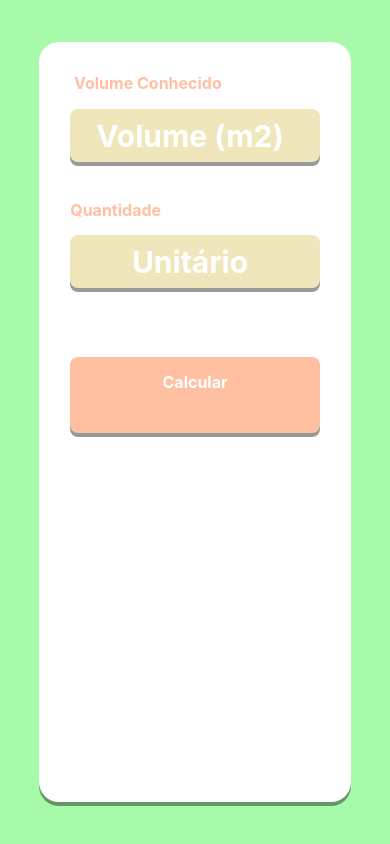
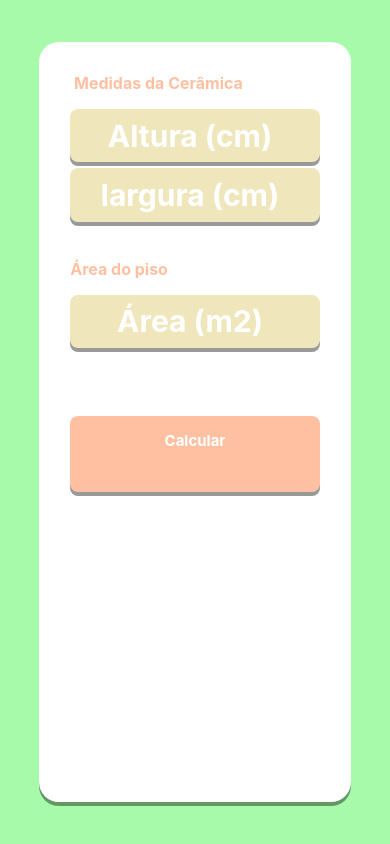
Before and after one commit to AlbertSamuelMelo/TCCJarleson, a React Native app: screen / in a window 390 px wide. Built offline with nearby package versions, Linux system fonts and the light colour scheme.

Commit message:
Calculos do piso

```diff
--- a/App.js
+++ b/App.js
@@ -3,11 +3,12 @@ import React from 'react';
 import { StyleSheet, Text, View } from 'react-native';
 import Calculator from './src/views/Calculator';
 import CalcularConcreto from './src/views/CalcularConcreto'
+import CalcularPisos from "./src/views/CalcularPisos"
 export default function App() {
   return (
     <View style={styles.container}>
       <StatusBar style="auto" />
-      <CalcularConcreto/>
+      <CalcularPisos/>
     </View>
   );
 }
--- /dev/null
+++ b/src/views/CalcularPisos.js
@@ -0,0 +1,185 @@
+import { StatusBar } from 'expo-status-bar';
+import React, {Component} from 'react';
+import { StyleSheet, Text, View, TouchableOpacity } from 'react-native';
+import TextPlaceHolder from "../components/TextPlaceHolder"
+
+export default class CalcularConcreto extends Component {
+    constructor() {
+        super();
+        this.state = {
+          alturaCeramica: "",
+          larguraCeramica: "",
+          areaPiso: "",
+          rejunte: "",
+          ceramicas: "",
+          argamassa: "",
+          resultado: false
+        };
+      }
+
+
+    alturaCeramica(alturaCeramica){
+        this.setState({alturaCeramica: alturaCeramica})
+    }
+    larguraCeramica(larguraCeramica){
+        this.setState({larguraCeramica: larguraCeramica})
+    }
+    areaPiso(areaPiso) {
+      this.setState({areaPiso: areaPiso})
+    }
+    rejunte(rejunte){
+        this.setState({rejunte: rejunte})
+    }
+    ceramicas(ceramicas){
+        this.setState({ceramicas: ceramicas})
+    }
+    argamassa(argamassa) {
+      this.setState ({argamassa: argamassa})
+    }
+
+    calcular() {
+      var argamassa = (parseFloat (5 * this.state.areaPiso.category))
+      var ceramicas = (parseFloat(1 / ((this.state.alturaCeramica.category / 100) * (this.state.larguraCeramica.category / 100))) * this.state.areaPiso.category)
+      var rejunte = (parseFloat((this.state.alturaCeramica.category * 10 + this.state.larguraCeramica.category * 10) * 3 * 2 * 1.58) / ((this.state.alturaCeramica.category * 10) * (this.state.larguraCeramica.category * 10)) * this.state.areaPiso.category)
+      this.setState({argamassa: argamassa})
+      this.setState({ceramicas: ceramicas})
+      this.setState({rejunte: rejunte})
+      this.setState({resultado: true})
+    }
+
+    render(){
+        return (
+            <View style={styles.container}>
+              <StatusBar style="auto" />
+                <View style={styles.card}>
+                    <Text style={styles.textIsideCard}> Medidas da Cerâmica</Text>
+                    <TextPlaceHolder input={"Altura (cm)"} callbackFromParent={(value) => this.alturaCeramica(value)}/>
+                    <TextPlaceHolder input={"largura (cm)"} callbackFromParent={(value) => this.larguraCeramica(value)}/>
+
+                    <Text style={styles.textIsideCard}>Área do piso</Text>
+                    <TextPlaceHolder input={"Área (m2)"} callbackFromParent={(value) => this.areaPiso(value)}/>
+
+                    {
+                      this.state.resultado ?
+                      <View style={{height: "30%", width: "80%"}}>
+                        <View style={{width: "100%", height: "50%"}}>
+                          <Text
+                          style={styles.textIsideCard}
+                          >
+                            Rejunte
+                          </Text>
+                          <View style={styles.resultContainer}>
+                            <Text
+                              style={styles.TextButton}
+                            >{this.state.rejunte} Kg</Text>
+                          </View>
+                        </View>
+
+                        <View style={{width: "100%", height: "50%"}}>
+                          <Text
+                          style={styles.textIsideCard}
+                          >
+                            Cerâmicas
+                          </Text>
+                          <View style={styles.resultContainer}>
+                            <Text
+                              style={styles.TextButton}
+                            >{this.state.ceramicas} unidades</Text>
+                          </View>
+                        </View>
+                        <View style={{width: "100%", height: "50%"}}>
+                          <Text
+                          style={styles.textIsideCard}
+                          >
+                            Argamassa
+                          </Text>
+                          <View style={styles.resultContainer}>
+                            <Text
+                              style={styles.TextButton}
+                            >{this.state.argamassa} kg</Text>
+                          </View>
+                        </View>
+
+                      </View>
+
+                      :<TouchableOpacity style={styles.button} onPress={() => this.calcular()}>
+                        <Text style={styles.TextButton}>Calcular</Text>
+                      </TouchableOpacity>
+                    }
+
+                </View>
+            </View>
+          );
+    }
+}
+
+const styles = StyleSheet.create({
+  container: {
+    width: "100%",
+    height: "100%",
+    backgroundColor: 'transparent',
+    alignItems: 'center',
+    justifyContent: 'center',
+  },
+  card: {
+    width: "80%",
+    height: "90%",
+    borderRadius: 20,
+    backgroundColor: 'white',
+    alignItems: 'center',
+    justifyContent: 'center',
+    shadowColor: 'black',
+    shadowOffset: {
+        width: 0,
+        height: 4,
+      },
+    shadowOpacity: 0.4,
+    alignItems: 'center',
+    justifyContent: 'flex-start',
+  },
+  textIsideCard: {
+      color: "#FFC0A2",
+      fontWeight: "bold",
+      fontSize: 16,
+      textAlign: "left",
+      width: "80%",
+      marginBottom: "5%",
+      marginTop: "10%"
+  },
+  TextButton: {
+    color: "white",
+    fontWeight: "bold",
+    fontSize: 15,
+    textAlign: "center",
+    width: "100%",
+    height: "100%",
+    padding: "6%"
+  },
+  button: {
+    width: "80%",
+    height: "10%",
+    marginBottom: "8%",
+    marginTop: "20%",
+    backgroundColor: '#FFC0A2',
+    borderRadius: 8,
+    shadowColor: 'black',
+    shadowOffset: {
+        width: 0,
+        height: 4,
+      },
+    shadowOpacity: 0.4,
+  },
+  resultContainer: {
+    width: "100%",
+    height: "60%",
+    marginBottom: "2%",
+    backgroundColor: '#FFC0A2',
+    borderRadius: 8,
+    shadowColor: 'black',
+    shadowOffset: {
+        width: 0,
+        height: 4,
+      },
+    shadowOpacity: 0.4,
+  },
+});
```
